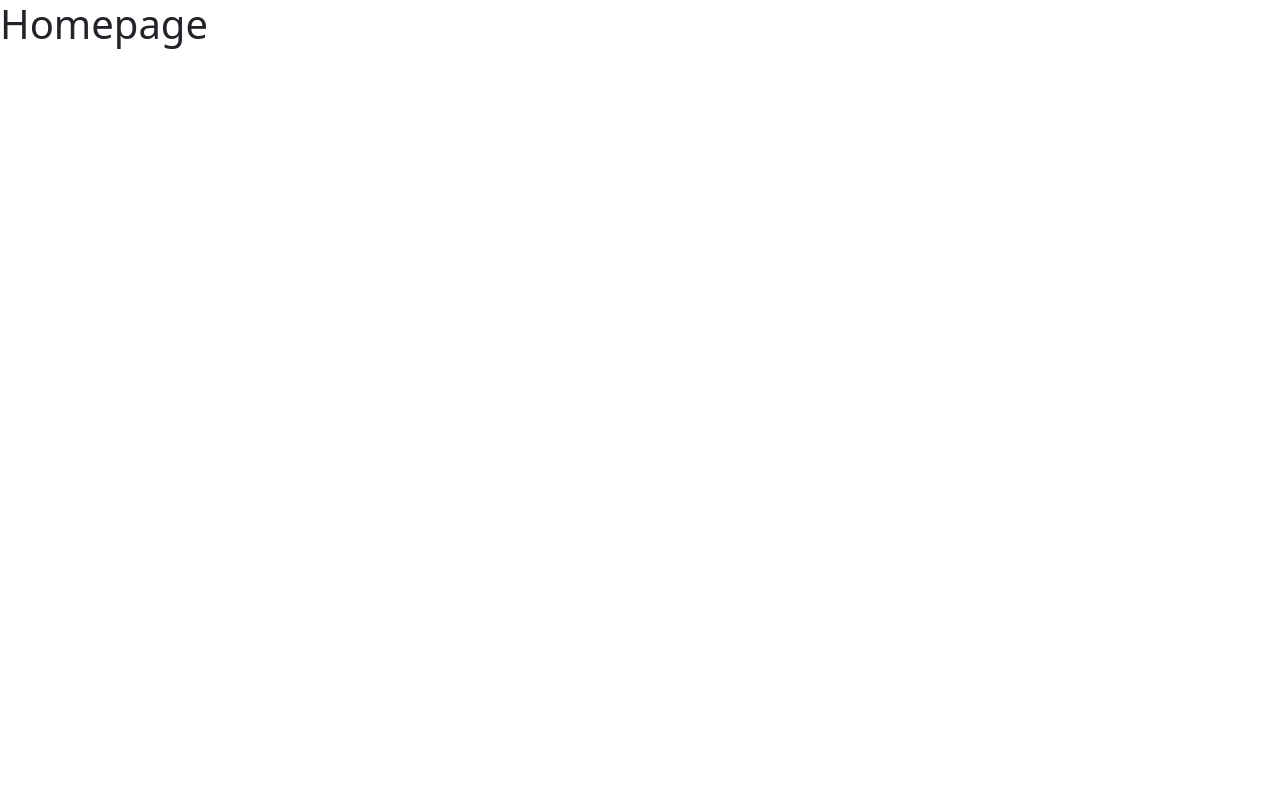
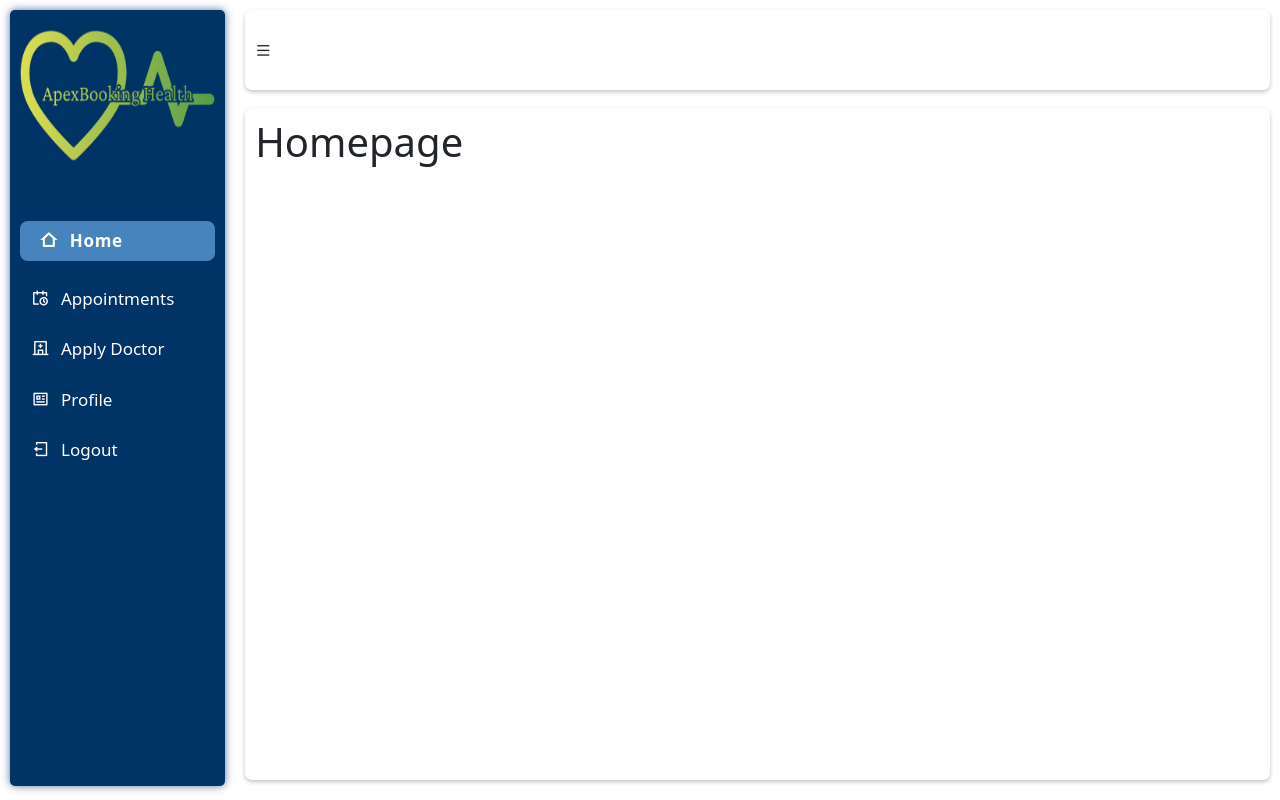
Before and after one commit to chris9753/sunshine-health, a React (Create React App) app in the folder client/: page / in a window 1280 px wide. Built offline with nearby package versions, Linux system fonts and the light colour scheme; no server answers; sample sign-in values are in the browser's storage.

Commit message:
client/src/components/Layout.jsx- Sidenav created successfully.

```diff
--- a/client/public/index.html
+++ b/client/public/index.html
@@ -18,6 +18,13 @@
       integrity="sha384-T3c6CoIi6uLrA9TneNEoa7RxnatzjcDSCmG1MXxSR1GAsXEV/Dwwykc2MPK8M2HN"
       crossorigin="anonymous"
     />
+    <link
+      rel="stylesheet"
+      href="https://cdnjs.cloudflare.com/ajax/libs/remixicon/4.1.0/remixicon.css"
+      integrity="sha512-dUOcWaHA4sUKJgO7lxAQ0ugZiWjiDraYNeNJeRKGOIpEq4vroj1DpKcS3jP0K4Js4v6bXk31AAxAxaYt3Oi9xw=="
+      crossorigin="anonymous"
+      referrerpolicy="no-referrer"
+    />
     <title>Sunshine Health</title>
   </head>
   <body>
--- a/client/src/components/Layout.jsx
+++ b/client/src/components/Layout.jsx
@@ -1,14 +1,70 @@
 import React from "react";
 import "./layout.css";
+import { Link, useLocation } from "react-router-dom";
+import logo from "../Assets/logo.png";
 
 const Layout = ({ children }) => {
+  const location = useLocation();
+
+  // Sidenav menu
+  const userMenu = [
+    {
+      name: "Home",
+      path: "/",
+      icon: "ri-home-2-line",
+    },
+    {
+      name: "Appointments",
+      path: "/appointments",
+      icon: "ri-calendar-schedule-line",
+    },
+    {
+      name: "Apply Doctor",
+      path: "/apply-doctor",
+      icon: "ri-hospital-line",
+    },
+    {
+      name: "Profile",
+      path: "/profile",
+      icon: "ri-profile-line",
+    },
+    {
+      name: "Logout",
+      path: "/logout",
+      icon: "ri-logout-box-line",
+    },
+  ];
+  const menuTobeRendered = userMenu;
+
   return (
     <>
       <div className="main">
         <div className="d-flex layout">
-          <div className="sidebar"></div>
+          {/********** SIDEBAR  ***********/}
+          <div className="sidebar">
+            <img className="app-logo" src={logo} alt={logo} />
+            <div className="menu">
+              {menuTobeRendered.map((menu) => {
+                const isActive = location.pathname === menu.path;
+                return (
+                  <div
+                    key={menu.name}
+                    className={`d-flex menu-item ${
+                      isActive && "active-menu-item"
+                    }`}
+                  >
+                    <i className={menu.icon}></i>
+                    <Link to={menu.path}>{menu.name}</Link>
+                  </div>
+                );
+              })}
+            </div>
+          </div>
+          {/********** MAIN  ***********/}
           <div className="content">
-            <div className="header"></div>
+            <div className="header">
+              <i class="ri-menu-line"></i>
+            </div>
             <div className="body">{children}</div>
           </div>
         </div>
--- a/client/src/components/layout.css
+++ b/client/src/components/layout.css
@@ -0,0 +1,70 @@
+.main {
+  padding: 10px;
+}
+.sidebar {
+  background-color: #003366;
+  border-radius: 5px;
+  box-shadow: 0 0 8px rgba(0, 51, 102, 0.675);
+  margin-right: 20px;
+  height: 97vh;
+  padding: 10px;
+  width: 260px;
+  color: #ffffff;
+}
+.app-logo {
+  height: 20%;
+  width: 100%;
+}
+.content {
+  width: 100%;
+  height: 100%;
+}
+.header {
+  background-color: #fff;
+  border-radius: 7px;
+  box-shadow: 0 2px 4px rgba(0, 0, 0, 0.237);
+  margin-bottom: 18px;
+  height: 10vh;
+  width: 100%;
+  padding: 10px;
+  display: flex;
+  align-items: center;
+  justify-content: space-between;
+}
+
+.body {
+  background-color: #fff;
+  border-radius: 7px;
+  box-shadow: 0 2px 4px rgba(0, 0, 0, 0.237);
+  height: 84vh;
+  width: 100%;
+  padding: 10px;
+}
+.menu {
+  margin-top: 50px;
+}
+.menu-item {
+  margin-top: 25px;
+}
+
+.menu-item a {
+  color: #ffffff;
+  text-decoration: none;
+  font-size: 17px;
+}
+.menu-item i {
+  color: #ffffff;
+  text-decoration: none;
+  font-size: 17px;
+  margin: 0 12px;
+}
+
+.active-menu-item {
+  color: #ffffff;
+  background-color: #7ec1ff90;
+  padding: 7px 8px;
+  border-radius: 8px;
+  font-weight: 600;
+  letter-spacing: 0.7px;
+  font-size: 19px;
+}
```
